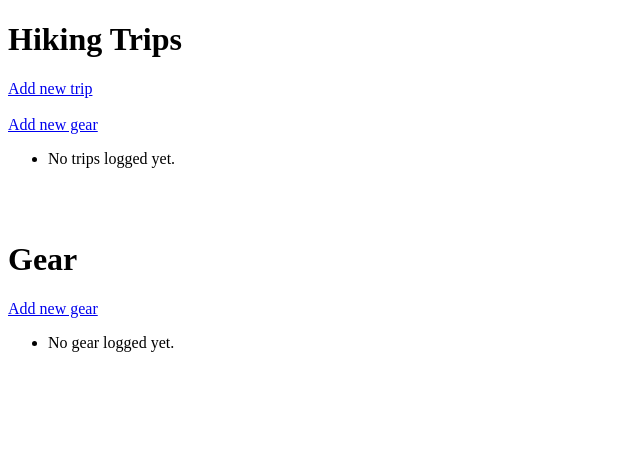
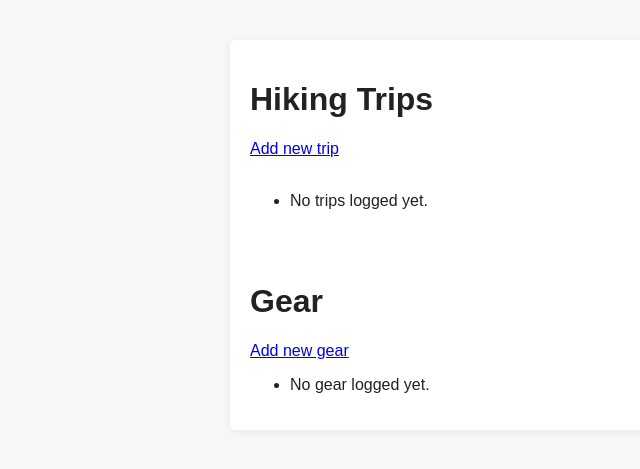
Before and after one commit to dallincraven/hike_logger, a Flask app: page / in a window 1280 px wide. Shown: the top 469 px of the page, without its empty margins (0-640 px from the left). Run offline with Flask 3, Linux system fonts and the light colour scheme; data that the repository does not hold is empty.

Commit message:
add style.css and update html files to use div containers

```diff
--- /dev/null
+++ b/hike_logger/static/css/style.css
@@ -0,0 +1,35 @@
+*, *:before, *:after {
+    box-sizing: border-box;
+  }
+  body{
+    font-family: Arial, Helvetica, sans-serif;
+    background:#f7f7f7;
+    color:#222
+  }
+  .container{
+    max-width:820px;
+    margin:40px auto;
+    padding:20px;
+    background:#fff;
+    border-radius:6px;
+    box-shadow:0 2px 8px rgba(0,0,0,0.06)
+  }
+  input[type=file], input[type=text],
+  textarea {
+    width:100%;
+    padding:8px;
+    margin-top:6px;
+  }
+  button{
+    background:#2e8b57;
+    color:#fff;
+    padding:10px 16px;
+    border:none;
+    border-radius:4px;
+    cursor:pointer
+  }
+  button:hover{opacity:0.95}
+  button:focus, input:focus, textarea:focus {
+    outline: 2px solid #2e8b57;
+    outline-offset: 2px;
+  }
--- a/hike_logger/templates/add_gear.html
+++ b/hike_logger/templates/add_gear.html
@@ -2,8 +2,11 @@
 <html>
     <head>
         <title>Add Gear</title>
+        <link rel="stylesheet" href={{ url_for('static', filename='css/style.css') }}>
+
     </head>
     <body>
+        <div class="container">
         <h1>Add New Gear</h1>
         <form method="POST">
             <label>Name:</label><br>
@@ -18,5 +21,6 @@
         </form>
         <br>
         <a href="{{ url_for('main.index') }}">Back to Trips</a>
+        </div>
     </body>
 </html>
--- a/hike_logger/templates/add_trip.html
+++ b/hike_logger/templates/add_trip.html
@@ -2,8 +2,10 @@
 <html>
 <head>
     <title>Add Trip</title>
+    <link rel="stylesheet" href={{ url_for('static', filename='css/style.css') }}>
 </head>
 <body>
+    <div class="container">
     <h1>Add a Trip</h1>
     <form method="POST">
         <label>Name:</label><br>
@@ -24,5 +26,6 @@
     </form>
     <br>
     <a href="{{ url_for('main.index') }}">Back to Trips</a>
+    </div>
 </body>
 </html>
--- a/hike_logger/templates/index.html
+++ b/hike_logger/templates/index.html
@@ -2,11 +2,13 @@
 <html>
     <head>
         <title>My Trips</title>
+        <link rel="stylesheet" href={{ url_for('static', filename='css/style.css') }}>
+
     </head>
     <body>
+        <div class="container">
         <h1>Hiking Trips</h1>
         <a href="{{ url_for('main.add_trip') }}">Add new trip</a><br><br>
-        <a href="{{ url_for('main.add_gear') }}">Add new gear</a>
         <ul>
             {% for trip in trips %}
             <li>
@@ -29,6 +31,7 @@
             <li> No gear logged yet.</li>
             {% endfor %}
         </ul>
+        </div>
 
     </body>
 </html>
```
